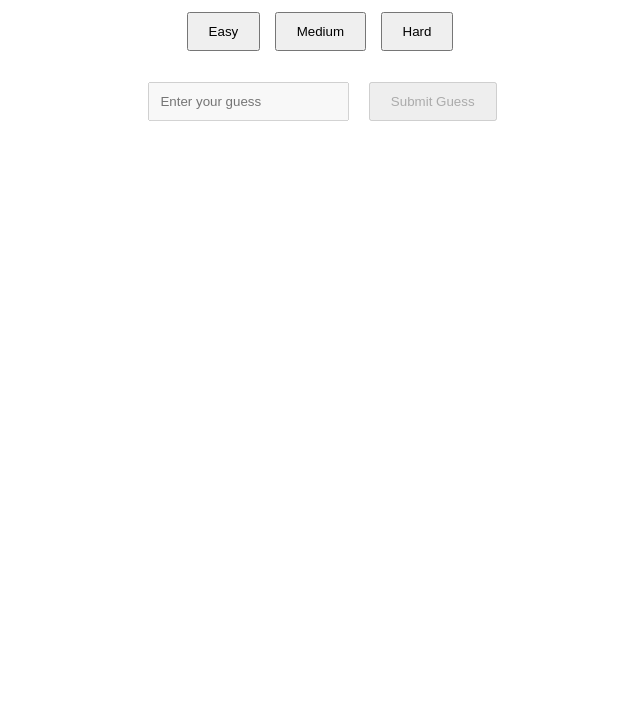
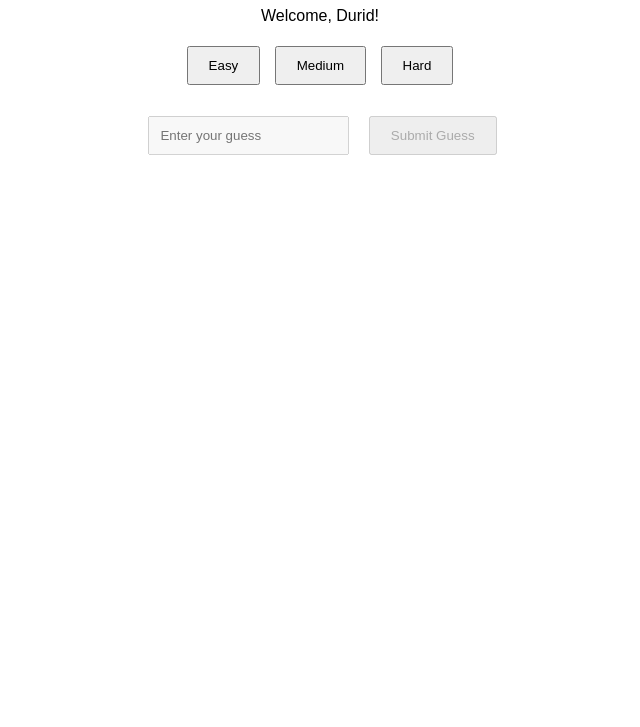
Before and after one commit to DarkHonored/number-guessing-game, a plain HTML site: page index.html in a window 1280 px wide. Shown: the part 73-800 px from the top of the page, without its empty margins (320-960 px from the left). Drawn offline with Linux system fonts and the light colour scheme.

Commit message:
Add files via upload

```diff
--- a/index.html
+++ b/index.html
@@ -8,6 +8,7 @@
 </head>
 <body>
     <h1>Number Guessing Game</h1>
+    <p id="greeting"></p> <!-- Add this line to show the user's name -->
     <div>
         <button id="easy">Easy</button>
         <button id="medium">Medium</button>
--- a/script.js
+++ b/script.js
@@ -1,6 +1,10 @@
 let targetNumber;
 let attempts = 0;
 let maxNumber;
+
+const userName = "Durid"; // Change this to your name
+
+document.getElementById("greeting").innerText = `Welcome, ${userName}!`; // Display your name
 
 document.getElementById("easy").addEventListener("click", () => {
     startGame(10);
@@ -35,7 +39,7 @@ function checkGuess() {
     attempts++;
 
     if (guess === targetNumber) {
-        document.getElementById("message").innerText = `Congratulations! You guessed the number ${targetNumber} in ${attempts} attempts!`;
+        document.getElementById("message").innerText = `Congratulations, ${userName}! You guessed the number ${targetNumber} in ${attempts} attempts!`;
         resetGame();
     } else if (guess < targetNumber) {
         document.getElementById("message").innerText = "Too low! Try again.";
```
